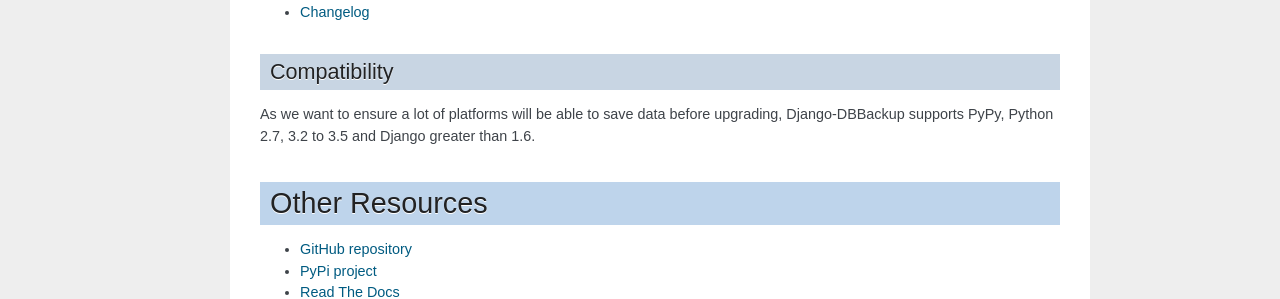
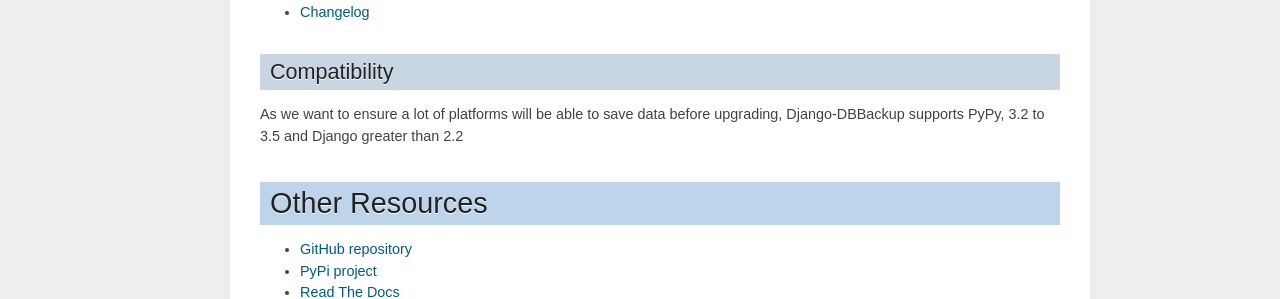
Before and after one commit to jazzband/django-dbbackup, a Sphinx documentation site: the page built from docs/index.rst, in a window 1280 px wide. Shown: the part 584-883 px from the top of the page. Built offline with Sphinx 7.4.7, drawn with Linux system fonts in a browser that asks for light colours.

Commit message:
Drop django 1.11 and python 2.7 (#353)

```diff
--- a/docs/configuration.rst
+++ b/docs/configuration.rst
@@ -137,10 +137,6 @@
 Email configuration
 -------------------
 
-.. note::
-
-    Django 1.6 won't send the full traceback
-
 DBBACKUP_SEND_EMAIL
 ~~~~~~~~~~~~~~~~~~~
 
--- a/docs/index.rst
+++ b/docs/index.rst
@@ -41,8 +41,8 @@
 -------------
 
 As we want to ensure a lot of platforms will be able to save data before
-upgrading, Django-DBBackup supports PyPy, Python 2.7, 3.2 to 3.5 and Django
-greater than 1.6.
+upgrading, Django-DBBackup supports PyPy, 3.2 to 3.5 and Django
+greater than 2.2
 
 Other Resources
 ===============
```
Also changed, not shown: .travis.yml, 1 other file.
